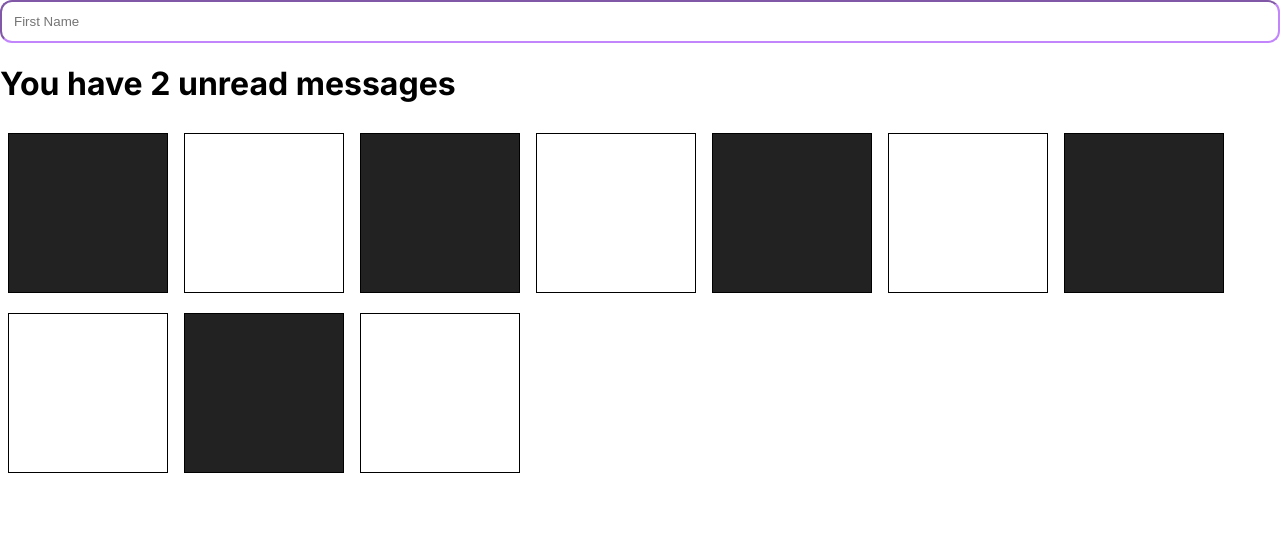
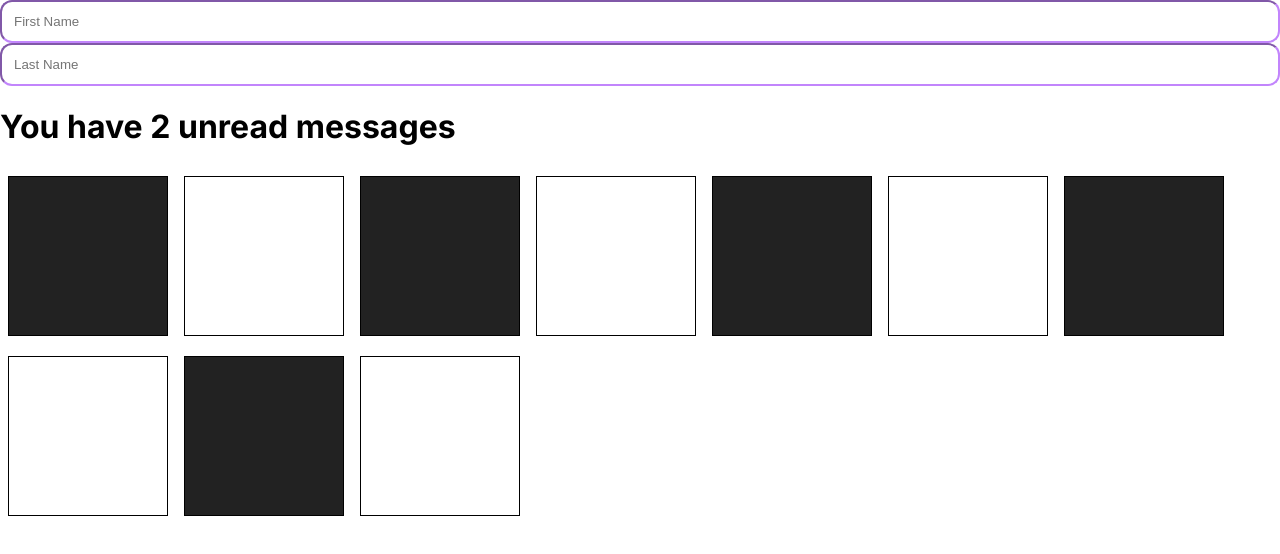
Before and after one commit to brandonfelty/react_tutorial, a React (Create React App) app: page /boxes in a window 1280 px wide. Shown: the top 554 px of the page. Built offline with nearby package versions, Linux system fonts and the light colour scheme.

Commit message:
add last name to form and state

```diff
--- a/src/components/Form.jsx
+++ b/src/components/Form.jsx
@@ -2,9 +2,20 @@ import React, { useState } from 'react'
 
 function Form() {
   const [ firstName, setFirstName ] = useState('');
+  const [ lastName, setLastName ] = useState('');
 
   const handleChange = (e) => {
-    setFirstName(e.target.value)
+    const inputBox = e.target.placeholder;
+    switch (inputBox) {
+      case 'First Name':
+        setFirstName(e.target.value);
+        break;
+      case 'Last Name':
+        setLastName(e.target.value);
+        break;
+      default:
+        console.log(inputBox)
+    }
   }
 
   return (
@@ -14,6 +25,11 @@ function Form() {
         placeholder='First Name'
         onChange={handleChange}
       />
+      <input
+        type="text"
+        placeholder='Last Name'
+        onChange={handleChange}
+      />
     </form>
   )
 }
```
